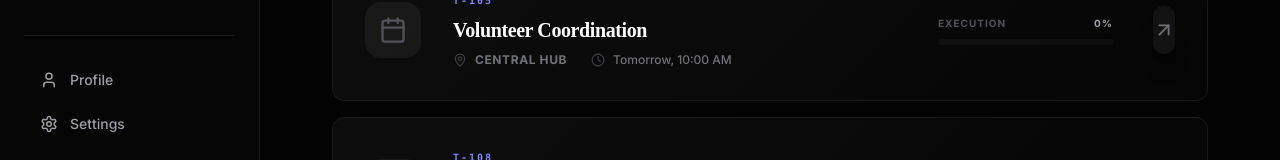
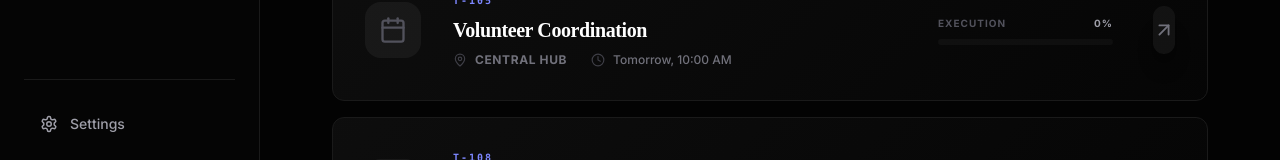
Before and after one commit to chandrakoushik487/relix-main, a Next.js app in the folder client/: page /tasks in a window 1280 px wide. Shown: the part 588-748 px from the top of the page. Built offline with nearby package versions, Linux system fonts and the light colour scheme; no server answers; sample sign-in values are in the browser's storage.

Commit message:
Update Sidebar.jsx

```diff
--- a/client/src/components/layout/Sidebar.jsx
+++ b/client/src/components/layout/Sidebar.jsx
@@ -140,12 +140,6 @@ export default function Sidebar({ userRole = 'NGO Staff' }) {
 
         <div className="pt-6 border-t border-[#1A1A1A] mt-auto space-y-1">
           <SidebarItem
-            icon={User}
-            label="Profile"
-            href="/profile"
-            active={pathname === '/profile'}
-          />
-          <SidebarItem
             icon={Settings}
             label="Settings"
             href="/settings"
```
